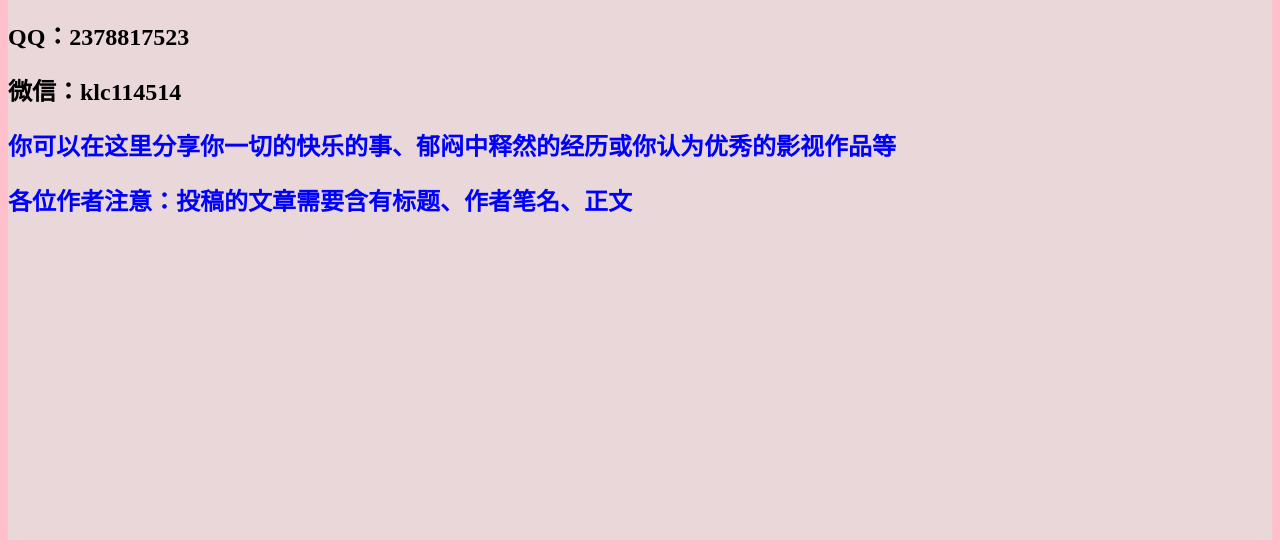
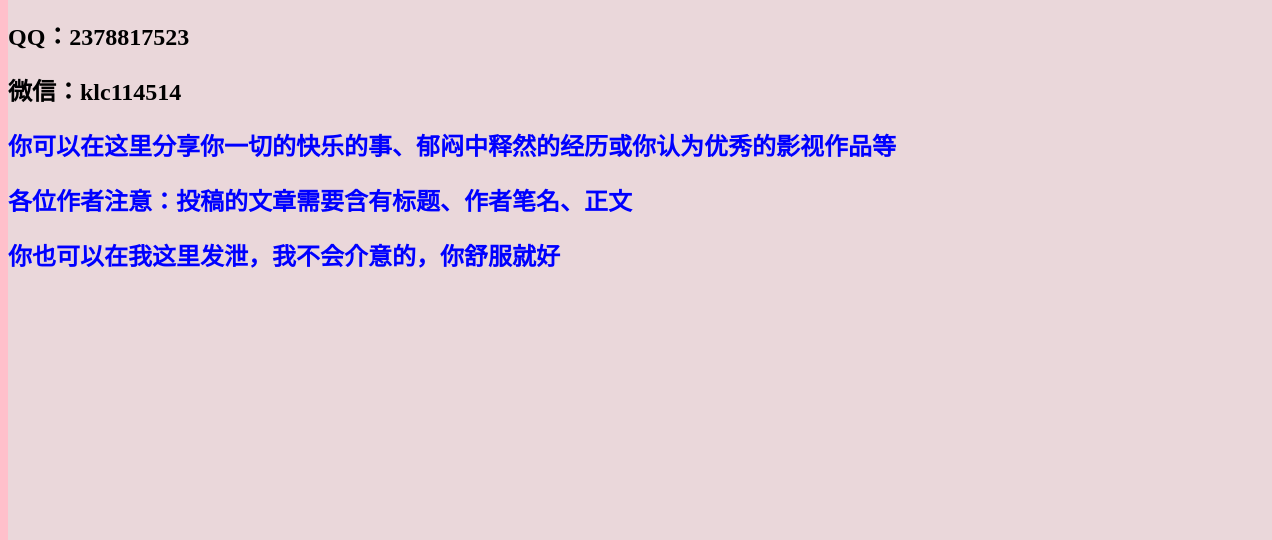
Before and after one commit to KongLingchong/konglingchong.github.io, a plain HTML site: page sun/atc.html in a window 1280 px wide. Shown: the part 240-800 px from the top of the page. Drawn offline with Linux system fonts and the light colour scheme.

Commit message:
Update atc.html

```diff
--- a/sun/atc.html
+++ b/sun/atc.html
@@ -19,6 +19,7 @@
 <h2>微信：klc114514</h2>
 <h2 style='color:blue;'>你可以在这里分享你一切的快乐的事、郁闷中释然的经历或你认为优秀的影视作品等</h2>
 <h2 style='color:blue;'>各位作者注意：投稿的文章需要含有标题、作者笔名、正文</h2>
+<h2 style='color:blue;'>你也可以在我这里发泄，我不会介意的，你舒服就好</h2>
 </body>
 
 </html>
```
